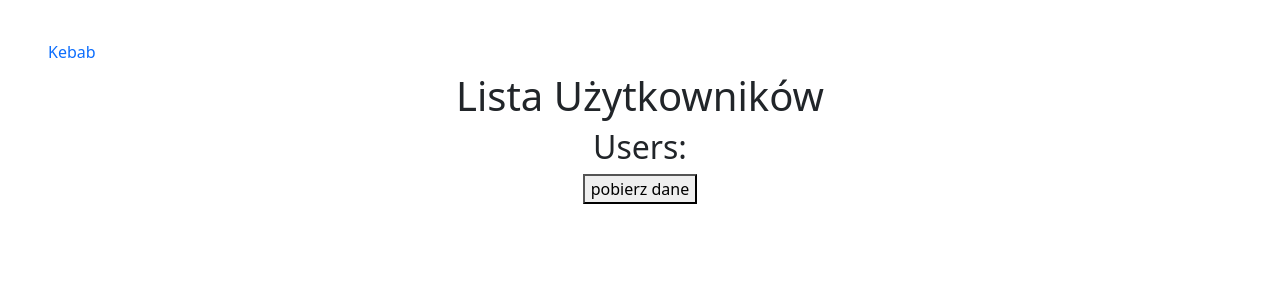
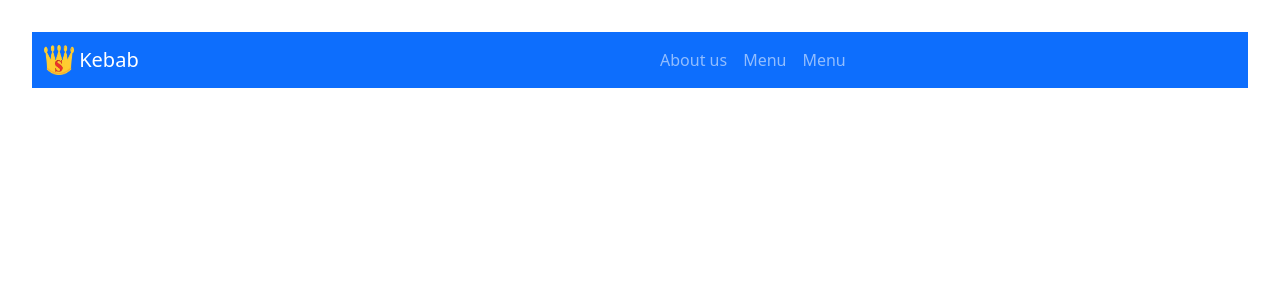
Before and after one commit to MarcinSzablak/MERN_app, a React (Vite) app in the folder client/: page / in a window 1280 px wide. Shown: the top 300 px of the page. Built offline with nearby package versions, Linux system fonts and the light colour scheme.

Commit message:
done work for today

```diff
--- a/client/src/App.jsx
+++ b/client/src/App.jsx
@@ -10,7 +10,7 @@ function App() {
   return (
     <>
       <NavBar></NavBar>
-      <TestUser></TestUser>
+      {/* <TestUser></TestUser> */}
     </>
   )
 }
--- a/client/src/components/NavBar.jsx
+++ b/client/src/components/NavBar.jsx
@@ -1,17 +1,36 @@
-import './NavBar.css'
-import Nav from 'react-bootstrap/Nav'
-
+import './NavBar.css';
+import Nav from 'react-bootstrap/Nav';
+import Navbar from 'react-bootstrap/Navbar';
+import Container from 'react-bootstrap/Container';
 
 function NavBar() {
 
   return (
-    <Nav variant='pills' activeKey="1">
-        <Nav.Item>
-            <Nav.Link>
-                Kebab
-            </Nav.Link>
-        </Nav.Item>
-    </Nav>
+    <Navbar
+      variant='pills'
+      activeKey="1"
+      bg="primary"
+      data-bs-theme="dark"
+    >
+        <Container>
+          <Navbar.Brand href="#Home"><img
+              alt=""
+              src="/kebab-transformed.png"
+              width="30"
+              height="30"
+              className="d-inline-block align-top"
+          />{' '}
+          Kebab
+          </Navbar.Brand>
+        </Container>
+        <Container>
+          <Nav>
+            <Nav.Link href="#AboutUs">About us</Nav.Link>
+            <Nav.Link href="#Menu">Menu</Nav.Link>
+            <Nav.Link href="#News">Menu</Nav.Link>
+          </Nav>
+        </Container>
+    </Navbar>
   )
 }
 
```
